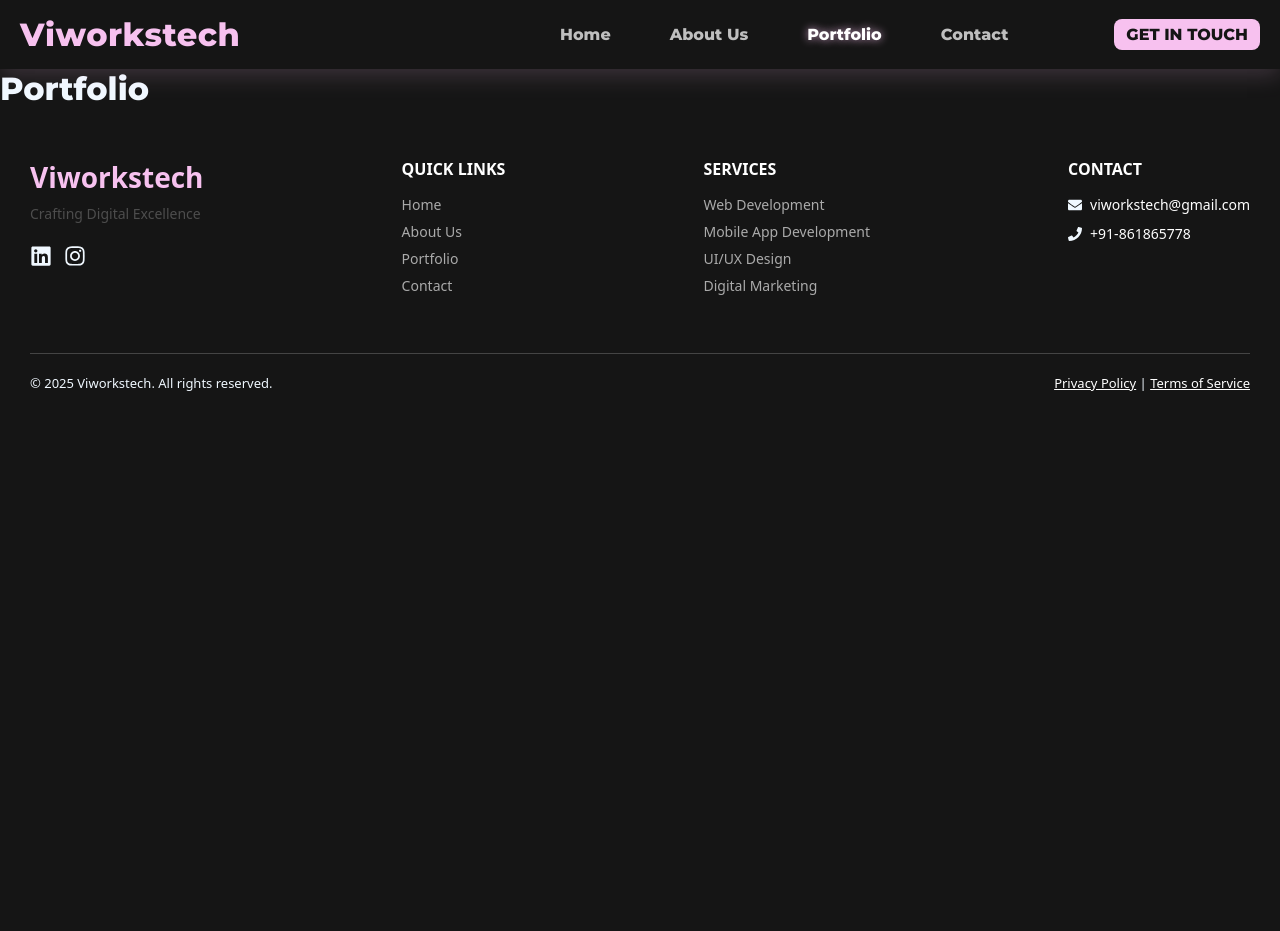
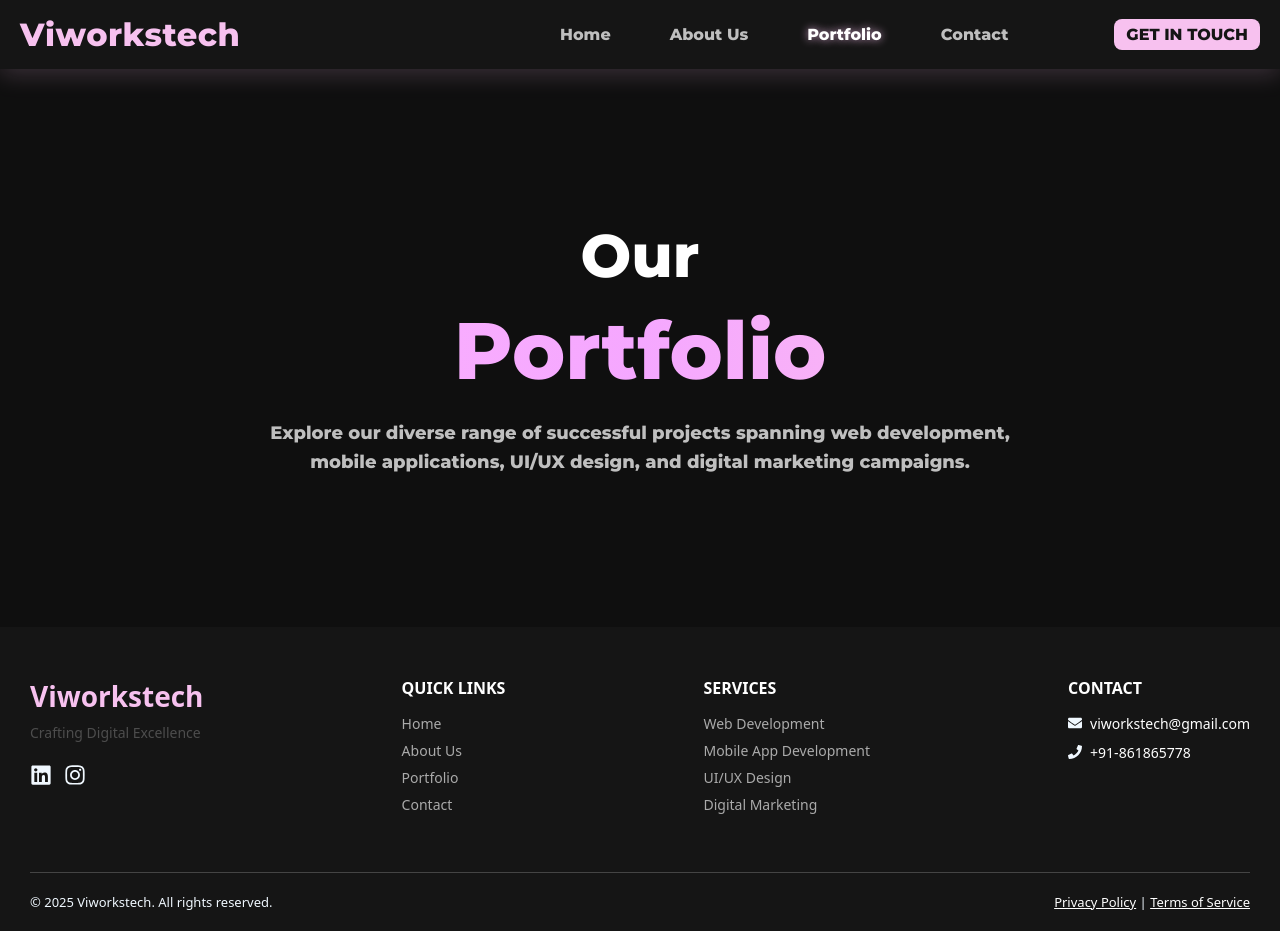
Before and after one commit to viworkstech-collab/Viworktech2.0, a React (Create React App) app: page /portfolio in a window 1280 px wide. Before the commit the page ends 800 px from the top, so only its background shows below. Built offline with nearby package versions, Linux system fonts and the light colour scheme.

Commit message:
portfolio part1

```diff
--- /dev/null
+++ b/src/pages/portfolio.css
@@ -0,0 +1,80 @@
+/* -------- Portfolio Section Styling -------- */
+.portfolio-section {
+  background: #0f0f0f;
+  color: #ffffff;
+  text-align: center;
+  padding: 150px 20px;
+  opacity: 0;
+  transform: translateY(30px);
+  transition: all 0.8s ease-in-out;
+}
+
+/* Animation trigger */
+.portfolio-section.show {
+  opacity: 1;
+  transform: translateY(0);
+}
+
+/* Titles */
+.portfolio-title-top {
+  font-size: 60px;
+  font-weight: 800;
+  margin: 0;
+  color: #ffffff;
+  transform: translateY(-20px);
+  opacity: 0;
+  transition: all 0.8s ease 0.3s;
+}
+
+.portfolio-section.show .portfolio-title-top {
+  transform: translateY(0);
+  opacity: 1;
+}
+
+.portfolio-title-main {
+  font-size: 80px;
+  font-weight: 1000;
+  margin: 10px 0;
+  background: linear-gradient(90deg, #ffb8fd, #f5a7ff, #ffcae6);
+  -webkit-background-clip: text;
+  color: transparent;
+  transition: transform 0.6s ease, opacity 0.6s ease;
+}
+
+/* Hover effect for main title */
+.portfolio-title-main:hover {
+  transform: scale(1.05);
+}
+
+/* Description */
+.portfolio-desc {
+  width: 60%;
+  margin: 20px auto 0;
+  font-size: 18px;
+  line-height: 1.6;
+  color: #bfbfbf;
+  opacity: 0;
+  transform: translateY(20px);
+  transition: all 0.8s ease 0.6s;
+}
+
+.portfolio-section.show .portfolio-desc {
+  opacity: 1;
+  transform: translateY(0);
+}
+
+/* Responsive */
+@media (max-width: 768px) {
+  .portfolio-title-top {
+    font-size: 45px;
+  }
+
+  .portfolio-title-main {
+    font-size: 60px;
+  }
+
+  .portfolio-desc {
+    width: 90%;
+    font-size: 16px;
+  }
+}
--- a/src/pages/portfolio.jsx
+++ b/src/pages/portfolio.jsx
@@ -1,7 +1,22 @@
-export default function Portfolio(){
-    return (
-        <div>
-            <h1>Portfolio</h1>
-        </div>
-    )
+import React, { useEffect, useRef } from "react";
+import "./portfolio.css";
+
+export default function Portfolio() {
+  const sectionRef = useRef(null);
+
+  useEffect(() => {
+    const section = sectionRef.current;
+    section.classList.add("show");
+  }, []);
+
+  return (
+    <section className="portfolio-section" ref={sectionRef}>
+      <h2 className="portfolio-title-top">Our</h2>
+      <h1 className="portfolio-title-main">Portfolio</h1>
+      <p className="portfolio-desc">
+        Explore our diverse range of successful projects spanning web development,
+        mobile applications, UI/UX design, and digital marketing campaigns.
+      </p>
+    </section>
+  );
 }
```
